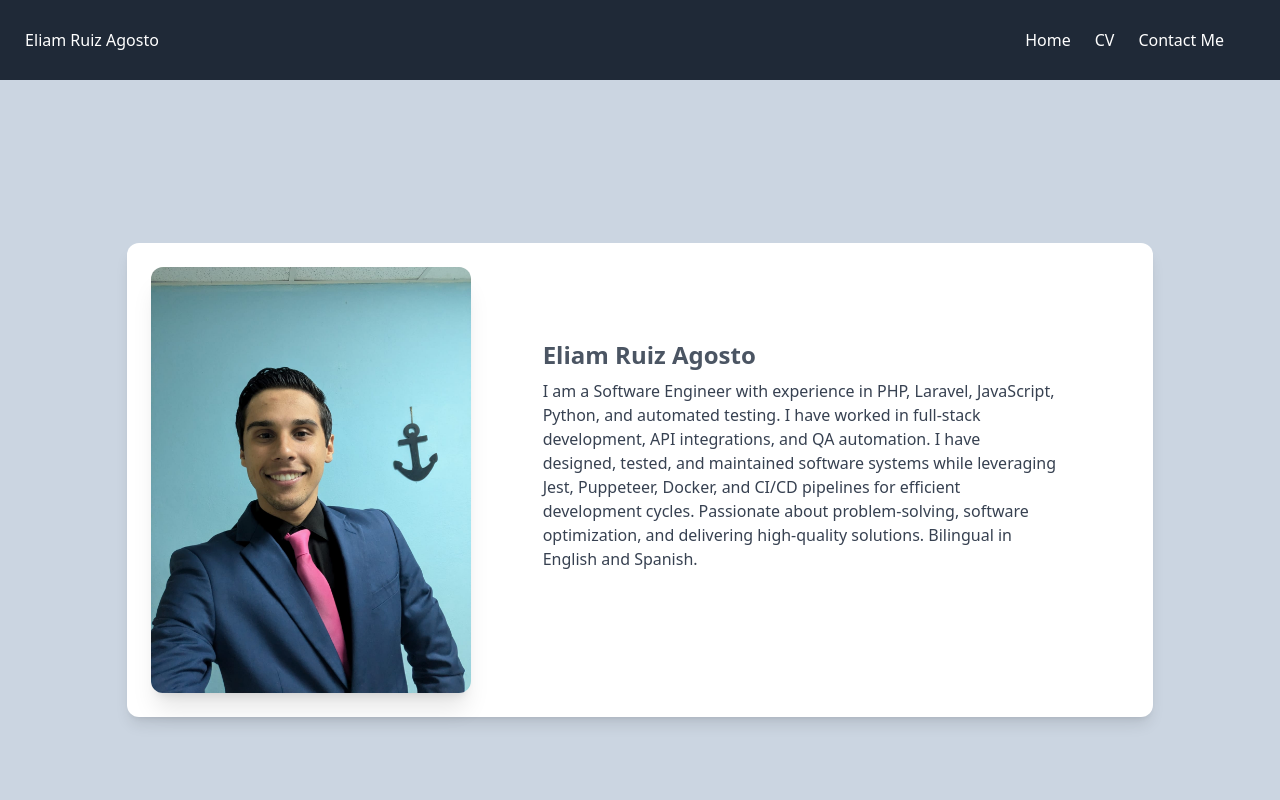
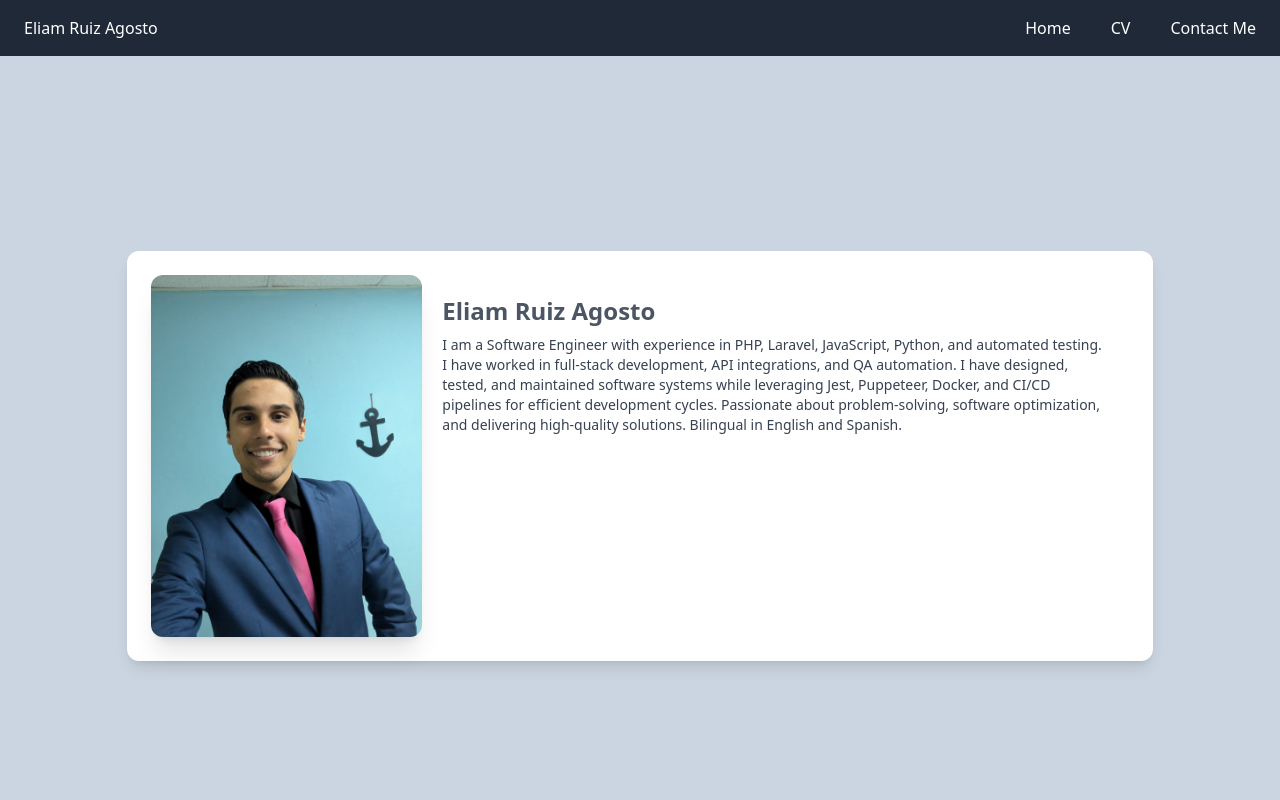
Before and after one commit to EliamRuiz/esra, a React (Vite) app in the folder eliamruiz/: page /contact in a window 1280 px wide. Shown: the top 800 px of the page. Built offline with nearby package versions, Linux system fonts and the light colour scheme.

Commit message:
Initial fixes after feedback

```diff
--- a/eliamruiz/src/components/Contact.jsx
+++ b/eliamruiz/src/components/Contact.jsx
@@ -1,11 +1,11 @@
-import React, { useState } from 'react';
-import { useForm, ValidationError } from '@formspree/react';
+import React, { useState } from "react";
+import { useForm, ValidationError } from "@formspree/react";
 
 const Contact = () => {
   const [formData, setFormData] = useState({
-        email: '',
-        subject: '',
-        message: ''
+    email: "",
+    subject: "",
+    message: "",
   });
 
   const [state, handleSubmit] = useForm("mbldkogk");
@@ -14,60 +14,95 @@ const Contact = () => {
     e.preventDefault();
     await handleSubmit(e);
     if (state.succeeded) {
-            alert('Message sent!');
-            setFormData({ email: '', subject: '', message: '' }); // Reset form
+      alert("Message sent!");
+      setFormData({ email: "", subject: "", message: "" }); // Reset form
     }
   };
 
   return (
-        <section className="bg-slate-300 dark:bg-slate-300 w-screen h-screen">
-            <div className="py-8 lg:py-16 px-4 mx-auto max-w-screen-md min-h-screen">
-                <h2 className="mb-4 text-4xl tracking-tight font-extrabold text-center text-gray-900">Contact Me</h2>
+    <section className="bg-slate-300 dark:bg-slate-300 w-screen h-screen flex justify-center items-center">
+      <div className="bg-white shadow-lg rounded-xl p-8 w-full max-w-screen-md">
+        <h2 className="mb-4 text-4xl tracking-tight font-extrabold text-center text-gray-900">
+          Contact Me
+        </h2>
         <p className="mb-8 lg:mb-16 font-light text-center text-gray-500 sm:text-xl">
           Feel free to contact me for job opportunities
         </p>
         <form onSubmit={handleFormSubmit} className="space-y-8">
           <div>
-                        <label htmlFor="email" className="block mb-1 text-sm font-medium text-gray-900">Your email</label>
+            <label
+              htmlFor="email"
+              className="block mb-1 text-sm font-medium text-gray-900"
+            >
+              Your email
+            </label>
             <input
               id="email"
               type="email"
               name="email"
               value={formData.email}
-                            onChange={(e) => setFormData({ ...formData, email: e.target.value })}
+              onChange={(e) =>
+                setFormData({ ...formData, email: e.target.value })
+              }
               className="shadow-sm bg-gray-50 border border-gray-300 text-gray-900 text-sm rounded-lg focus:ring-primary-500 focus:border-primary-500 block w-full p-2.5"
               placeholder="name@company.com"
               required
             />
-                        <ValidationError prefix="Email" field="email" errors={state.errors} />
+            <ValidationError
+              prefix="Email"
+              field="email"
+              errors={state.errors}
+            />
           </div>
           <div>
-                        <label htmlFor="subject" className="block mb-2 text-sm font-medium text-gray-900">Subject</label>
+            <label
+              htmlFor="subject"
+              className="block mb-2 text-sm font-medium text-gray-900"
+            >
+              Subject
+            </label>
             <input
               type="text"
               id="subject"
               name="subject"
               value={formData.subject}
-                            onChange={(e) => setFormData({ ...formData, subject: e.target.value })}
+              onChange={(e) =>
+                setFormData({ ...formData, subject: e.target.value })
+              }
               className="block p-3 w-full text-sm text-gray-900 bg-gray-50 rounded-lg border border-gray-300 shadow-sm focus:ring-primary-500 focus:border-primary-500"
               placeholder="Employment opportunity at..."
               required
             />
-                        <ValidationError prefix="Subject" field="subject" errors={state.errors} />
+            <ValidationError
+              prefix="Subject"
+              field="subject"
+              errors={state.errors}
+            />
           </div>
           <div className="sm:col-span-2">
-                        <label htmlFor="message" className="block mb-2 text-sm font-medium text-gray-900">Your message</label>
+            <label
+              htmlFor="message"
+              className="block mb-2 text-sm font-medium text-gray-900"
+            >
+              Your message
+            </label>
             <textarea
               id="message"
               name="message"
               rows="6"
               value={formData.message}
-                            onChange={(e) => setFormData({ ...formData, message: e.target.value })}
+              onChange={(e) =>
+                setFormData({ ...formData, message: e.target.value })
+              }
               className="block p-2.5 w-full text-sm text-gray-900 bg-gray-50 rounded-lg shadow-sm border border-gray-300 focus:ring-primary-500 focus:border-primary-500 resize"
               placeholder="Description ..."
               required
             ></textarea>
-                        <ValidationError prefix="Message" field="message" errors={state.errors} />
+            <ValidationError
+              prefix="Message"
+              field="message"
+              errors={state.errors}
+            />
           </div>
           <button
             type="submit"
--- a/eliamruiz/src/components/Navbar.jsx
+++ b/eliamruiz/src/components/Navbar.jsx
@@ -1,25 +1,80 @@
-import { NavLink, Link } from "react-router";
+import { useState } from "react";
+import { Link } from "react-router-dom";
 
 const Navbar = () => {
+  const [isOpen, setIsOpen] = useState(false); // State to control menu visibility
+  // Function to close menu when a link is clicked
+  const closeMenu = () => setIsOpen(false);
 
-    return (
+  return (
+    <nav className="bg-gray-800 px-3 py-2">
+      <div className="flex justify-between items-center">
+        {/* Logo */}
+        <Link to="/" onClick={closeMenu}>
+          <h1 className="text-white text-center px-3 py-2 rounded-md hover:text-teal-600">
+            Eliam Ruiz Agosto
+          </h1>
+        </Link>
 
-    <nav className="bg-gray-800 flex justify-between px-3 py-2 items-center">
-        <div className="">
-            <Link  to ="/">
-            <h1 className="text-white text-center px-3 py-2 rounded-md block w-40 hover:text-teal-600">Eliam Ruiz Agosto</h1>
-            </Link>
+        {/* Hamburger Menu Button (Visible on Small Screens) */}
+        <button
+          className="text-white sm:hidden block focus:outline-none"
+          onClick={() => setIsOpen(!isOpen)}
+        >
+          {isOpen ? "✖" : "☰"} {/* Changes icon based on isOpen state */}
+        </button>
+
+        {/* Desktop Menu (Visible on Large Screens) */}
+        <div className="hidden sm:flex space-x-4">
+          <Link
+            to="/"
+            className="text-white hover:bg-teal-600 px-3 py-2 rounded-md"
+          >
+            Home
+          </Link>
+          <Link
+            to="/cv"
+            className="text-white hover:bg-teal-600 px-3 py-2 rounded-md"
+          >
+            CV
+          </Link>
+          <Link
+            to="/contact"
+            className="text-white hover:bg-teal-600 px-3 py-2 rounded-md"
+          >
+            Contact Me
+          </Link>
         </div>
-        <div className="px-2 sm:px-6 lg:px-8">
-            <div className="relative flex h-16 items-center justify-end">
-                <Link to ="/" className="text-white text-center hover:bg-teal-600 px-3 py-2 rounded-md block ">Home</Link>
-                {/* <Link to ="/project" className="text-white text-center hover:bg-teal-600 px-3 py-2 rounded-md block ">Projects</Link> */}
-                <Link to="/cv" className="text-white text-center hover:bg-teal-600 px-3 py-2 rounded-md block">CV</Link>
-                <Link to ="/contact" className="text-white text-center hover:bg-teal-600 px-3 py-2 rounded-md block ">Contact Me</Link>
-            </div>
+      </div>
+
+      {/* Mobile Menu (Shows Only When isOpen is True) */}
+      {isOpen && (
+        <div className="sm:hidden mt-2 space-y-2">
+          <Link
+            to="/"
+            className="block text-white text-center bg-gray-700 px-3 py-2 rounded-md"
+            onClick={closeMenu}
+          >
+            Home
+          </Link>
+          <Link
+            to="/cv"
+            className="block text-white text-center bg-gray-700 px-3 py-2 rounded-md"
+            onClick={closeMenu}
+          >
+            CV
+          </Link>
+          <Link
+            to="/contact"
+            className="block text-white text-center bg-gray-700 px-3 py-2 rounded-md"
+            onClick={closeMenu}
+          >
+            Contact Me
+          </Link>
         </div>
+      )}
     </nav>
-    )
-}
+  );
+};
 
 export default Navbar;
--- a/eliamruiz/src/components/Summary.jsx
+++ b/eliamruiz/src/components/Summary.jsx
@@ -1,16 +1,22 @@
-import React from 'react'
+import React from 'react';
 
 export default function Summary() {
   return (
     <div>
-        <div className="flex flex-col md:flex-row h-auto md:h-lvh justify-center items-center p-6">
-        <div className="flex flex-col md:flex-row bg-white p-6 shadow-lg rounded-xl w-full sm:6/12 md:w-8/12 lg:w-10/12 content-center">
-          <div className="flex justify-center md:block">
-            <img className="h-40 w-40 md:h-auto md:w-auto max-w-xs shadow-xl rounded-xl" src="./eliamSuitSelfie.jpeg" alt="Eliam's picture"/>
+      <div className="flex h-auto md:h-lvh justify-center items-center p-6">
+        <div className="flex flex-col md:flex-col lg:flex-row bg-white p-6 shadow-lg rounded-xl w-full sm:6/12 md:w-8/12 lg:w-10/12 content-center">
+          <div className="flex justify-center">
+            <img
+              className="h-40 w-40 md:h-60 md:w-60 lg:h-auto lg:w-auto object-cover shadow-xl rounded-xl"
+              src="./eliamSuitSelfie.jpeg"
+              alt="Eliam's picture"
+            />
           </div>
-          <div className="overflow-hidden m-5 md:m-10 p-4 md:p-8 text-center md:text-left">
-            <h1 className="mb-2 text-xl md:text-2xl font-bold text-gray-600">Eliam Ruiz Agosto</h1>
-            <p className="text-sm md:text-base font-normal text-gray-700">
+          <div className="overflow-hidden m-5 text-center lg:text-left">
+            <h1 className="mb-2 text-xl md:text-2xl font-bold text-gray-600">
+              Eliam Ruiz Agosto
+            </h1>
+            <p className="text-sm font-normal text-gray-700">
               I am a Software Engineer with experience in PHP, Laravel,
               JavaScript, Python, and automated testing. I have worked in
               full-stack development, API integrations, and QA automation. I
@@ -24,5 +30,5 @@ export default function Summary() {
         </div>
       </div>
     </div>
-  )
+  );
 }
```
Also changed, not shown: eliamruiz/public/Python-Featured-Logo.png (added), eliamruiz/src/cv.json (line endings or trailing spaces). Lines whose indentation alone changed are shown as unchanged.
